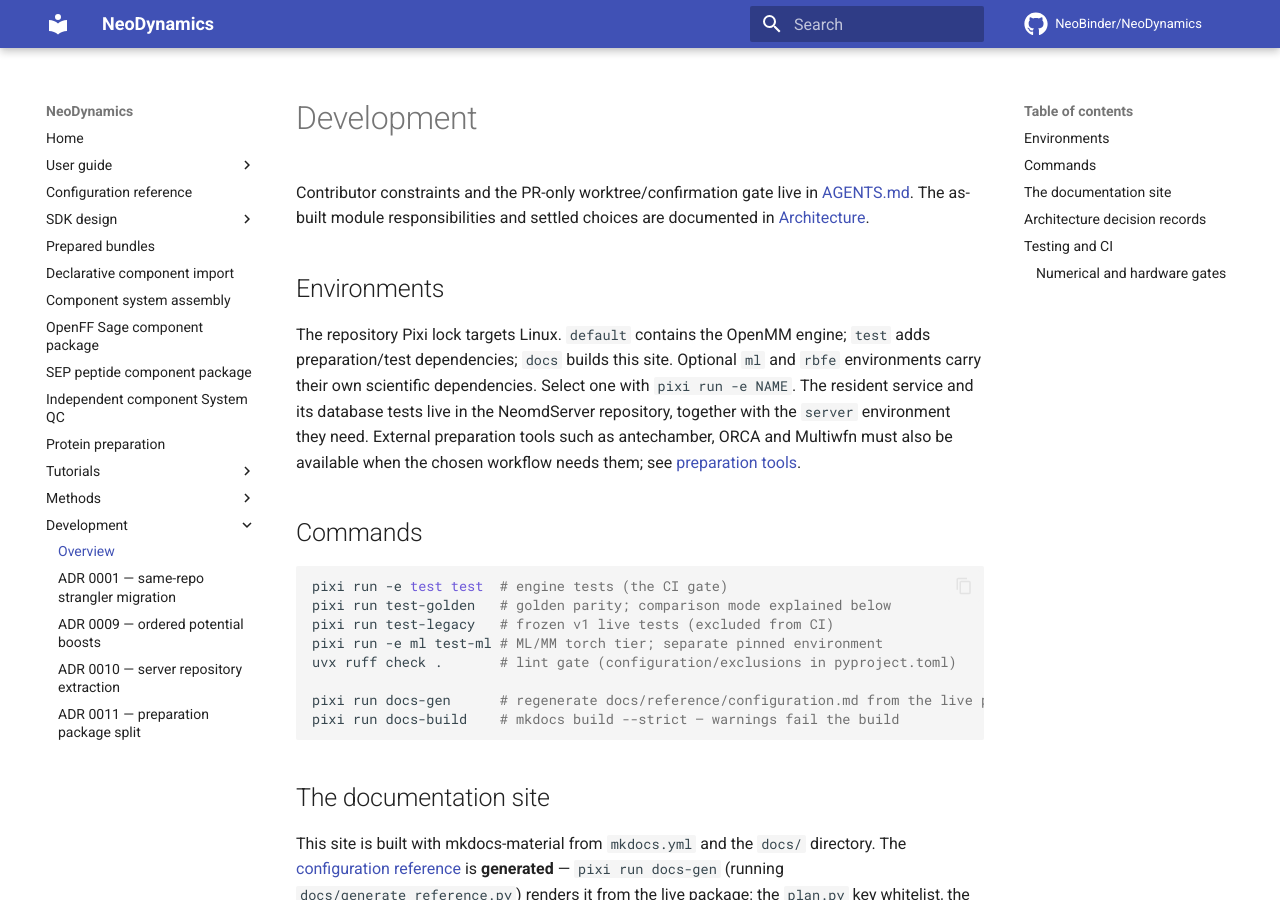
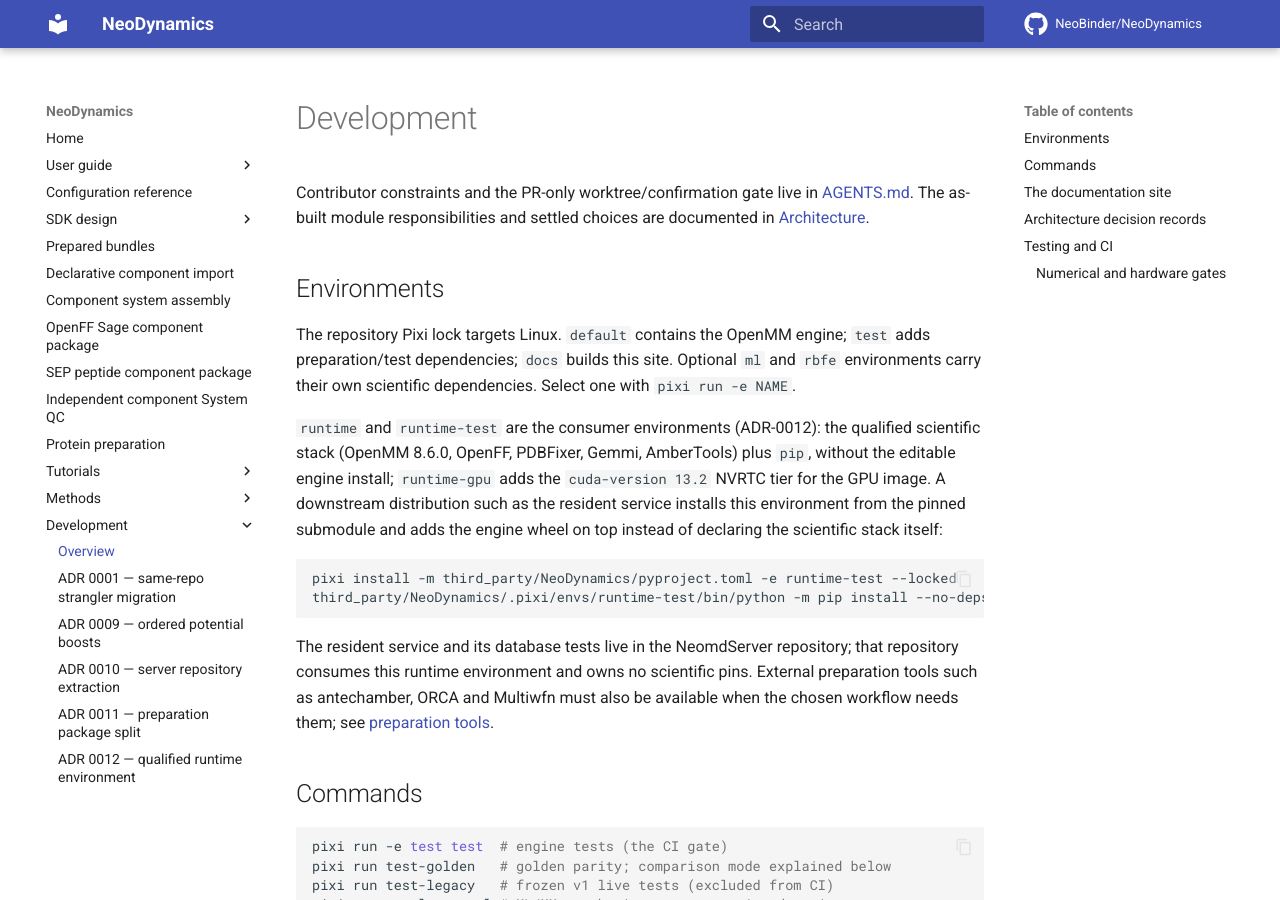
Before and after one commit to NeoBinder/NeoDynamics, an MkDocs documentation site: the page built from docs/development.md, in a window 1280 px wide and 900 px high. Built offline with MkDocs 1.6.1 and Material for MkDocs 9.7.7, drawn with Linux system fonts in a browser that asks for light colours; comment, search, counter and statistics services are not loaded.

Commit message:
feat(env): own the qualified runtime environment for consumers
Split the scientific stack into feature.science and add the consumer
environments runtime/runtime-test (ADR-0012). OpenMM is pinned to the
qualified 8.6.0 build that preparation fixtures and golden recordings
record; AmberTools and pip are supplied by the engine, so a downstream
distribution such as the resident service installs the environment from
the pinned submodule instead of declaring scientific dependencies itself.

Existing default/test/dev/docs/ml/rbfe environments keep exactly the same
package set.

````diff
--- a/docs/development.md
+++ b/docs/development.md
@@ -10,9 +10,22 @@ The as-built module responsibilities and settled choices are documented in
 The repository Pixi lock targets Linux. `default` contains the OpenMM engine;
 `test` adds preparation/test dependencies; `docs` builds this site. Optional
 `ml` and `rbfe` environments carry their own scientific dependencies. Select
-one with `pixi run -e NAME`. The resident service and its database tests live
-in the NeomdServer repository, together with the `server` environment they
-need.
+one with `pixi run -e NAME`.
+
+`runtime` and `runtime-test` are the consumer environments (ADR-0012): the
+qualified scientific stack (OpenMM 8.6.0, OpenFF, PDBFixer, Gemmi, AmberTools)
+plus `pip`, without the editable engine install; `runtime-gpu` adds the
+`cuda-version 13.2` NVRTC tier for the GPU image. A downstream distribution such
+as the resident service installs this environment from the pinned submodule and
+adds the engine wheel on top instead of declaring the scientific stack itself:
+
+```bash
+pixi install -m third_party/NeoDynamics/pyproject.toml -e runtime-test --locked
+third_party/NeoDynamics/.pixi/envs/runtime-test/bin/python -m pip install --no-deps <engine-wheel> <consumer-wheel>
+```
+
+The resident service and its database tests live in the NeomdServer repository;
+that repository consumes this runtime environment and owns no scientific pins.
 External preparation tools such as antechamber, ORCA and Multiwfn must also be
 available when the chosen workflow needs them; see
 [preparation tools](preparation-tools.md).
--- a/mkdocs.yml
+++ b/mkdocs.yml
@@ -78,3 +78,4 @@ nav:
       - ADR 0009 — ordered potential boosts: adr/0009-ordered-potential-boosts.md
       - ADR 0010 — server repository extraction: adr/0010-server-repository-extraction.md
       - ADR 0011 — preparation package split: adr/0011-preparation-package-split.md
+      - ADR 0012 — qualified runtime environment: adr/0012-qualified-runtime-environment.md
````
Also changed, not shown: docs/adr/0012-qualified-runtime-environment.md (added, +85 -0 lines), pyproject.toml (+37 -8 lines), 1 other file.
